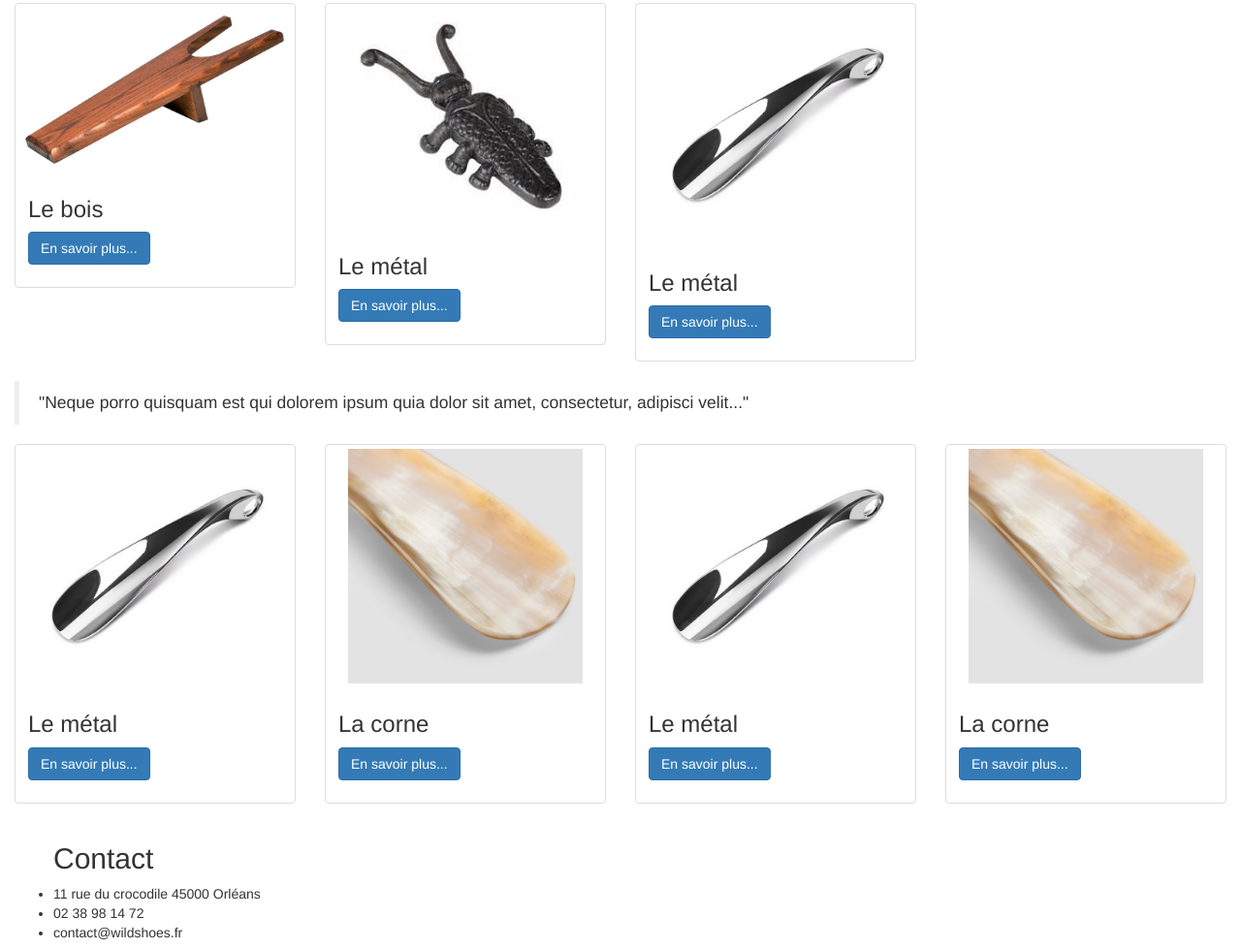
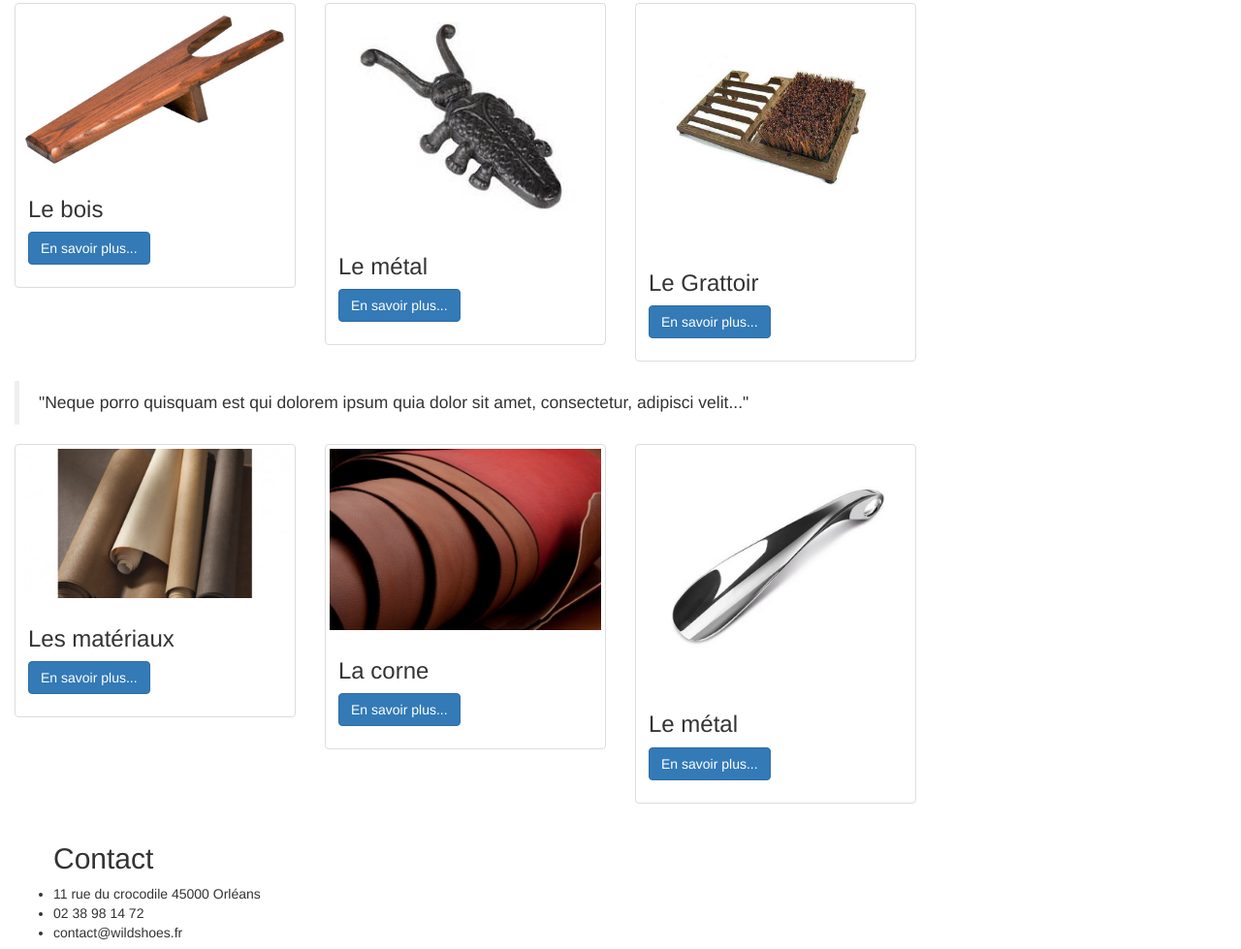
Before and after one commit to PatrickS45/projet_wildshoes, a plain HTML site: page index.html in a window 1280 px wide. Shown: the part 1346-2325 px from the top of the page at 97% size. Drawn offline with nearby package versions, Linux system fonts and the light colour scheme; grey boxes are pictures that could not be loaded.

Commit message:
maj photo cat 1 et 2

```diff
--- a/index.html
+++ b/index.html
@@ -186,9 +186,9 @@
 
              <div class="col-lg-3 col-md-4 col-sm-6 col-xs-12">
                 <div class="thumbnail">
-                    <img class="chausse" src="image/chausse_pied_metal.jpeg" alt="Chausse-Pied">
+                    <img class="chausse" src="image/grattoir.jpeg" alt="Le Grattoir">
                         <div class="caption">
-                            <h3>Le métal</h3>
+                            <h3>Le Grattoir</h3>
                                 <p><a href="#" class="btn btn-primary" role="button">En savoir plus...</a> </p>
                         </div>
                 </div>
@@ -210,16 +210,16 @@
             </blockquote>
                 </div>
 
-  <!-- PRESENTATION -->
+  <!-- PERSONNALISATION -->
         </div>
     </div>
     <div class="container-fluid">
         <div class="row">
             <div class="col-lg-3 col-md-4 col-sm-6 col-xs-12">
                 <div class="thumbnail">
-                    <img class="chausse" src="image/chausse_pied_metal.jpeg" alt="Chausse-Pied">
+                    <img class="chausse" src="image/materiau.jpeg" alt="Materiaux">
                         <div class="caption">
-                            <h3>Le métal</h3>
+                            <h3>Les matériaux</h3>
                                 <p><a href="#" class="btn btn-primary" role="button">En savoir plus...</a> </p>
                         </div>
                 </div>
@@ -228,7 +228,7 @@
 
             <div class="col-lg-3 col-md-4 col-sm-6 col-xs-12">
                 <div class="thumbnail">
-                    <img class="chausse" src="image/chausse_pied_corne.jpeg" alt="La corne">
+                    <img class="chausse" src="image/cuir.jpeg" alt="La corne">
                         <div class="caption">
                             <h3>La corne</h3>
                                 <p><a href="#" class="btn btn-primary" role="button">En savoir plus...</a>
@@ -248,18 +248,10 @@
 
 
 
-            <div class="col-lg-3 col-md-4 col-sm-6 col-xs-12">
-                <div class="thumbnail">
-                    <img class="chausse" src="image/chausse_pied_corne.jpeg" alt="La corne">
-                        <div class="caption">
-                            <h3>La corne</h3>
-                                <p><a href="#" class="btn btn-primary" role="button">En savoir plus...</a>
-                        </div>
-                </div>
-            </div>
+
         </div>
 
-
+        <!-- CONTACT -->
     </div>
     <div class="container-fluid">
         <div class="row">
```
Also changed, not shown: image/cuir.jpeg (added), image/materiau.jpeg (added).
